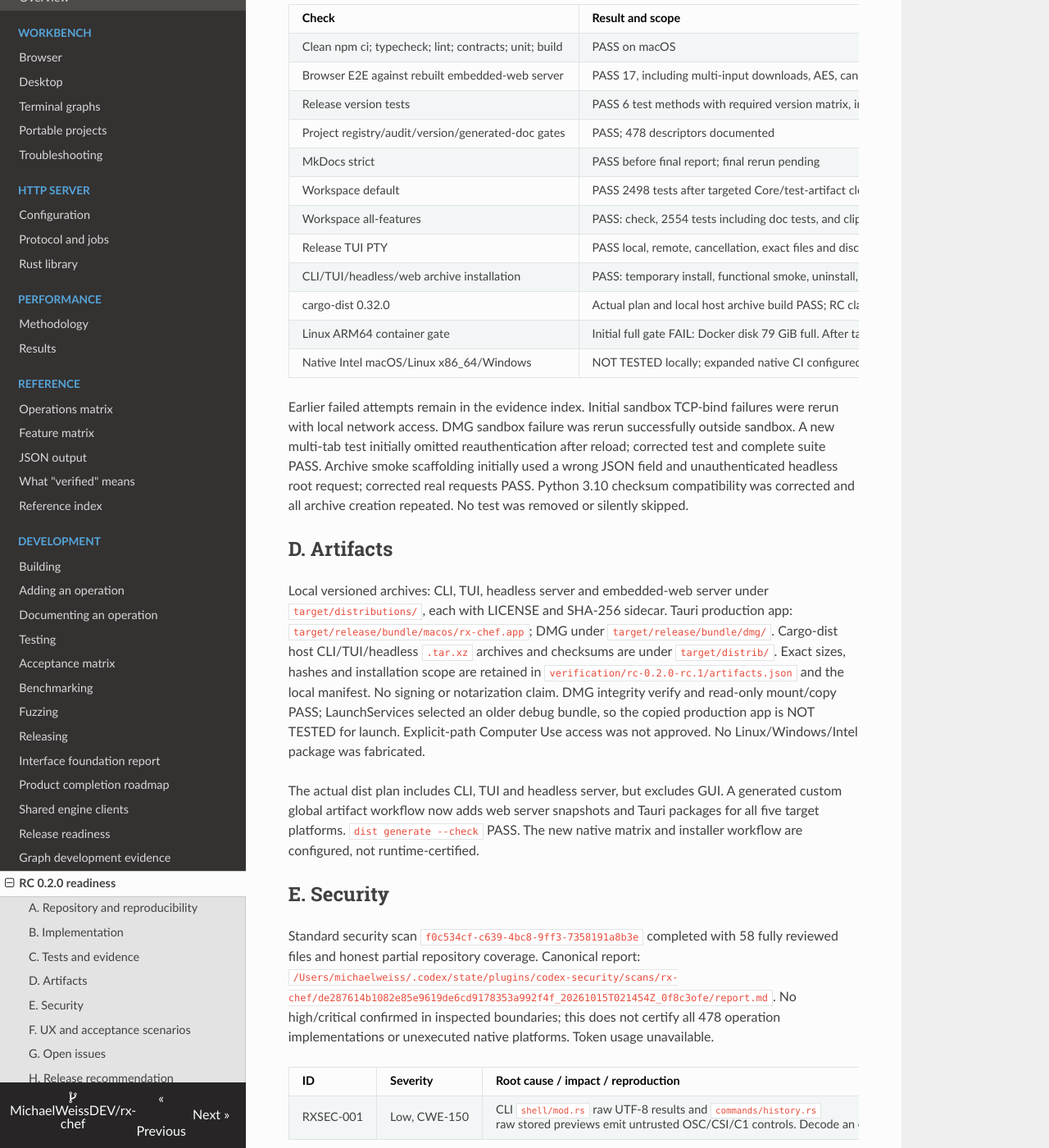
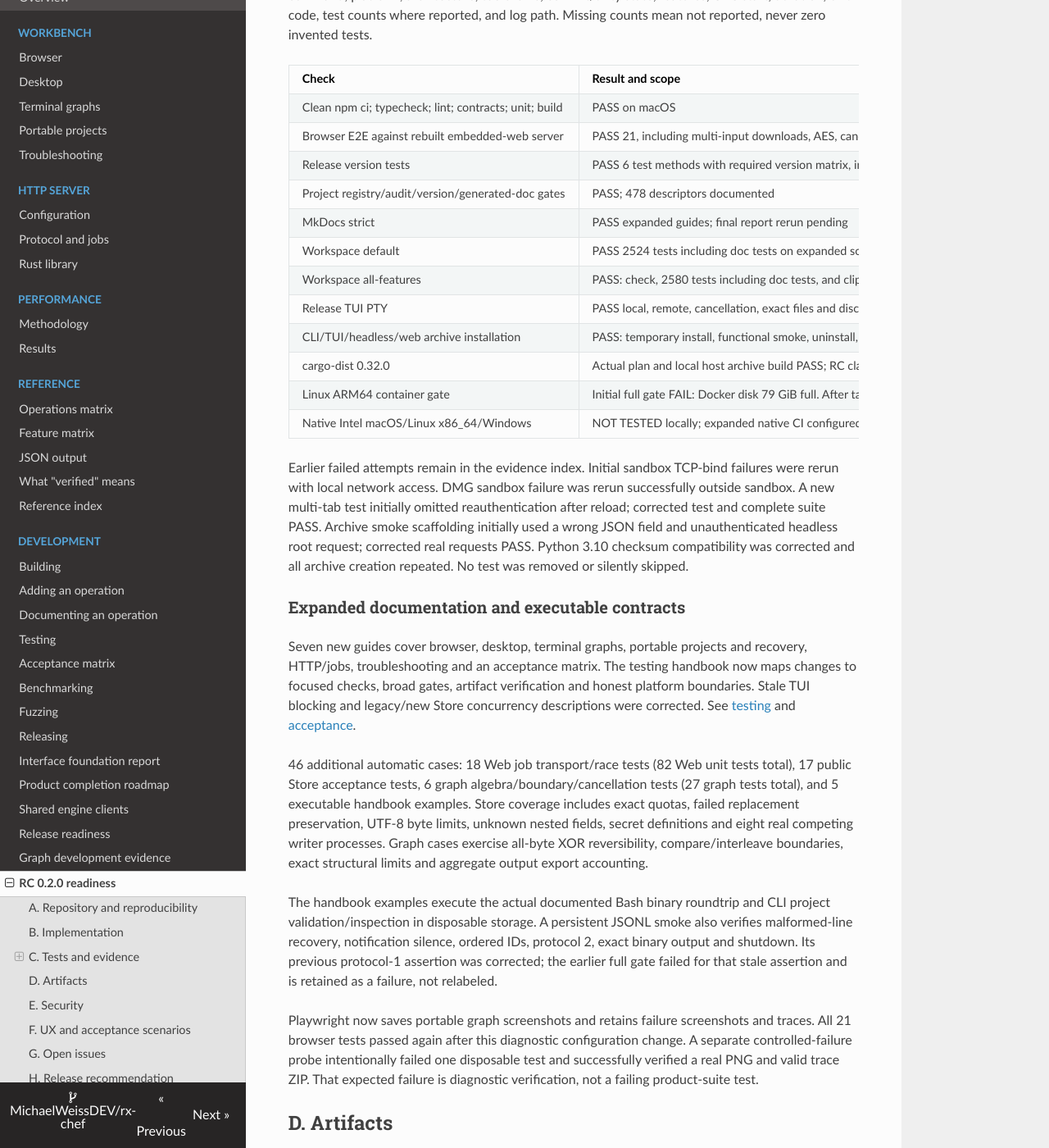
Before and after one commit to MichaelWeissDEV/rx-chef, an MkDocs documentation site: the page built from docs/development/0.2.0-rc.1-release-readiness.md, in a window 1280 px wide and 1400 px high, scrolled down 1375 px. Shown: the whole window at 82% size. Built offline with MkDocs 1.6.1, drawn with Linux system fonts in a browser that asks for light colours; nearby versions of some CDN libraries; some of the changed text lies outside the part shown.

Commit message:
docs: update 0.2.0-rc.1 release readiness and add graph performance metrics
- Expand browser E2E from 17 to 21 (add denied/corrupt storage, acceptance-A clipboard/save/load)
- Update workspace default: 2498 → 2524, all-features: 2554 → 2580
- Add 46 automatic test cases: 18 Web job transport/race, 17 Store acceptance, 6 graph algebra/cancellation, 5 executable handbook examples
- Add seven new guides: browser, desktop, terminal graphs, portable projects/recovery, HTTP/jobs, troubleshooting, acceptance matrix
- Document graph performance: 10/50/100-node import/render 881/73/140ms, arrange+theme 155/156/181ms, JS heap 24.3/19.2/33.0MB
- Update A–I acceptance scenarios with latest evidence

```diff
--- a/docs/development/0.2.0-rc.1-release-readiness.md
+++ b/docs/development/0.2.0-rc.1-release-readiness.md
@@ -11,7 +11,10 @@
 Host: macOS ARM64; Rust/Cargo 1.97.1; Node v26.7.0; npm 11.19.0.
 See `verification/rc-0.2.0-rc.1/baseline.md`. Command records capture both HEAD
 and dirty status; a working-tree run is not certification of the initial commit.
-Final implementation commit and final gate outcomes are appended after the local rehearsal.
+Expanded test/documentation commit: `c553399f96d3ae97add508960d691554c8284eb4`.
+Portable browser diagnostics commit: `bbbc46b3` (test paths/configuration and documentation only).
+The broad host run started on clean `c553399f`; runtime implementation remained unchanged
+while the separately verified browser diagnostics/documentation changes were committed.
 
 ## B. Implementation
 
@@ -23,7 +26,7 @@
 | CLI | Local/remote graphs, portable project validation, exact outputs; REPL/history control characters escaped |
 | TUI | Shared supervised jobs; real release-binary local/remote PTY, exact output, cancellation, resize, disconnect, restored terminal flags PASS |
 | Server | Headless and embedded-web variants tested separately; auth/policy and resource controls retained |
-| Web | Immutable revision snapshots; edits cancel including delayed submit ID; cancellation failure stays visible while polling; 17 real-server E2E PASS |
+| Web | Immutable revision snapshots; edits cancel including delayed submit ID; cancellation failure stays visible while polling; 21 real-server E2E PASS |
 | Desktop | Optimized macOS app + DMG built; GUI Recipe/Graph/native Save and exact export succeeded in a pre-existing debug bundle; production launch not yet verified |
 | Store | Existing graph/project validation, quotas, cooperative locks, private writes and secret checks retained; browser commits acknowledged only by transaction completion |
 
@@ -50,16 +53,16 @@
 | Check | Result and scope |
 |---|---|
 | Clean npm ci; typecheck; lint; contracts; unit; build | PASS on macOS |
-| Browser E2E against rebuilt embedded-web server | PASS 17, including multi-input downloads, AES, cancellation, project persistence and errors |
+| Browser E2E against rebuilt embedded-web server | PASS 21, including multi-input downloads, AES, cancellation, project persistence, denied/corrupt storage and exact acceptance-A clipboard/save/load |
 | Release version tests | PASS 6 test methods with required version matrix, invalid SemVer, metadata, exact headings, clean synthetic checkout and publishing guards |
 | Project registry/audit/version/generated-doc gates | PASS; 478 descriptors documented |
-| MkDocs strict | PASS before final report; final rerun pending |
-| Workspace default | PASS 2498 tests after targeted Core/test-artifact cleanup, including doc tests; earlier Rustdoc E0460 attempts retained |
-| Workspace all-features | PASS: check, 2554 tests including doc tests, and clippy correctness/suspicious. New cancellation-wait test added afterwards is verified separately and rerun in final gate |
+| MkDocs strict | PASS expanded guides; final report rerun pending |
+| Workspace default | PASS 2524 tests including doc tests on expanded source; earlier Rustdoc E0460 attempts and clean recovery retained |
+| Workspace all-features | PASS: check, 2580 tests including doc tests, and clippy correctness/suspicious on expanded source |
 | Release TUI PTY | PASS local, remote, cancellation, exact files and disconnect |
 | CLI/TUI/headless/web archive installation | PASS: temporary install, functional smoke, uninstall, reinstall and repeat; server tests run from unrelated cwd |
 | cargo-dist 0.32.0 | Actual plan and local host archive build PASS; RC classification true, publish_prereleases false |
-| Linux ARM64 container gate | Initial full gate FAIL: Docker disk 79 GiB full. After targeted cache recovery: 63 native Linux ARM64 graph/worker/server/store tests PASS; complete gate and installers remain unverified |
+| Linux ARM64 container gate | Initial full gate FAIL: Docker disk 79 GiB full. After targeted cache recovery: 63 native Linux ARM64 graph/worker/server/store tests PASS, then 9 final worker/client lifecycle tests PASS. Expanded clean-source run: 44 graph/store tests PASS (Rust 1.96.1, Node 22.20.0); complete Linux gate and installers remain unverified |
 | Native Intel macOS/Linux x86_64/Windows | NOT TESTED locally; expanded native CI configured but not dispatched |
 
 Earlier failed attempts remain in the evidence index. Initial sandbox TCP-bind
@@ -70,10 +73,42 @@
 corrected real requests PASS. Python 3.10 checksum compatibility was corrected
 and all archive creation repeated. No test was removed or silently skipped.
 
+### Expanded documentation and executable contracts
+
+Seven new guides cover browser, desktop, terminal graphs, portable projects and
+recovery, HTTP/jobs, troubleshooting and an acceptance matrix. The testing
+handbook now maps changes to focused checks, broad gates, artifact verification
+and honest platform boundaries. Stale TUI blocking and legacy/new Store
+concurrency descriptions were corrected. See [testing](testing.md) and
+[acceptance](acceptance-matrix.md).
+
+46 additional automatic cases: 18 Web job transport/race tests (82 Web unit tests
+total), 17 public Store acceptance tests, 6 graph algebra/boundary/cancellation
+tests (27 graph tests total), and 5 executable handbook examples. Store coverage
+includes exact quotas, failed replacement preservation, UTF-8 byte limits,
+unknown nested fields, secret definitions and eight real competing writer
+processes. Graph cases exercise all-byte XOR reversibility, compare/interleave
+boundaries, exact structural limits and aggregate output export accounting.
+
+The handbook examples execute the actual documented Bash binary roundtrip and
+CLI project validation/inspection in disposable storage. A persistent JSONL
+smoke also verifies malformed-line recovery, notification silence, ordered IDs,
+protocol 2, exact binary output and shutdown. Its previous protocol-1 assertion
+was corrected; the earlier full gate failed for that stale assertion and is
+retained as a failure, not relabeled.
+
+Playwright now saves portable graph screenshots and retains failure screenshots
+and traces. All 21 browser tests passed again after this diagnostic configuration
+change. A separate controlled-failure probe intentionally failed one disposable
+test and successfully verified a real PNG and valid trace ZIP. That expected
+failure is diagnostic verification, not a failing product-suite test.
+
 ## D. Artifacts
 
 Local versioned archives: CLI, TUI, headless server and embedded-web server under
-`target/distributions/`, each with LICENSE and SHA-256 sidecar. Tauri production
+fresh `target/rc-packages-*` directories, each with LICENSE and SHA-256 sidecar.
+Older `target/distributions/` archives are historical rehearsal outputs; consult
+the final evidence manifest for the exact current package paths. Tauri production
 app: `target/release/bundle/macos/rx-chef.app`; DMG under `target/release/bundle/dmg/`.
 Cargo-dist host CLI/TUI/headless `.tar.xz` archives and checksums are under
 `target/distrib/`. Exact sizes, hashes and installation scope are retained in
@@ -114,12 +149,12 @@
 
 | Scenario | Current evidence |
 |---|---|
-| A Recipe | Browser recipe/history/save/load E2E and native Bake PASS; exact required From Base64→To Hex clipboard sequence still NOT TESTED as one scenario |
+| A Recipe | Browser From Base64→To Hex with exact clipboard text, recipe save/load and exact repeated download PASS; debug-native Bake PASS; production-native scenario NOT TESTED |
 | B Multi-input | Browser three-input/fan-out three exact downloads and installed CLI/server exact all-byte outputs PASS |
 | C AES | Browser separate key/IV/ciphertext graph and exact plaintext download PASS |
 | D Branch isolation | Rust graph regression PASS; manual GUI error/remaining-output scenario NOT TESTED separately |
 | E Cancellation | Real native/server worker tests and TUI PTY PASS; edit/submit races covered by unit/E2E; native close-during-CPU-job still NOT TESTED |
-| F Project | Browser three-graph/two-recipe/history/settings persistence PASS; complete desktop/CLI roundtrip acceptance still NOT TESTED |
+| F Project | Browser three-graph/two-recipe/history/settings export/reload PASS; actual browser export validated by CLI, plus public Store file/reopen and executable CLI examples PASS; complete desktop roundtrip NOT TESTED |
 | G Desktop offline | Debug GUI Recipe/Graph and native byte export PASS; production installed launch not verified and OS networking was not disabled; scenario NOT TESTED |
 | H Remote | Real CLI/server integration and local/remote TUI PTY plus web graph tests PASS; one coordinated cross-client fixture scenario NOT TESTED separately |
 | I Installation | Host archive temporary install/uninstall/reinstall PASS; DMG verified/mounted/copied but production launch not verified; fresh machine/Gatekeeper/other OS installer scenarios NOT TESTED |
@@ -127,18 +162,23 @@
 Debug-app native Save dialog writes and graph saving were executed. The actual executable path was later checked and showed a debug bundle: these actions must not certify the production package. Production explicit-path Computer Use access was not approved; further GUI steps stopped. Opening a native graph
 dialog is verified; its file-selection action was not yet successfully completed
 by the automation driver, so graph loading is not claimed as accepted.
-Dark/light browser theme and narrow-window checks exist. Measured 10/50/100-node
-rendering/memory benchmarks, exhaustive keyboard/drag/drop acceptance and private
-window/denied-storage/upgrade/interrupted-tab scenarios remain NOT TESTED.
+Dark/light browser theme and narrow-window checks exist. 10/50/100-node browser measurements are retained in
+`verification/rc-0.2.0-rc.1/graph-performance.json`: import/render approximately
+881/73/140 ms, arrange plus two theme changes 155/156/181 ms, JS heap approximately
+24.3/19.2/33.0 MB on this run. The first import includes lazy editor initialization;
+these are single-run observations, not scaling guarantees or whole-process memory.
+Denied storage and corrupt persisted records have passing browser tests. Exhaustive
+keyboard/drag/drop acceptance and private-window/upgrade/interrupted-tab scenarios
+remain NOT TESTED.
 
 ## G. Open issues
 
-- P0: final host release-gate dry run must pass; clean default (2498) and all-features (2554) regressions are PASS before the final added acceptance tests.
+- P0: final host release-gate package phase still pending; expanded default (2524) and all-features (2580) regressions are PASS.
 - P0: native Windows and Intel macOS runtime/installer evidence missing; Linux ARM64 targeted runtime tests PASS, complete release/GUI/installer gate still unverified.
 - P0: complete mandatory A–I GUI/offline/installation acceptance, native close-during-work and fresh-system install evidence missing.
 - P1: new CI/package matrix requires actual CI execution, including headless/web snapshots and Tauri installers.
 - P1: public macOS signing/notarization/Gatekeeper validation and Windows ACL/runtime verification remain open.
-- P1: broader IndexedDB failure-mode and large-graph UX measurements remain open.
+- P1: native-webview persistence, private-window/upgrade/interrupted-tab acceptance and broader graph interaction/performance sampling remain open; browser denied/quota/corrupt/commit-abort/concurrent-tab cases and 10/50/100-node observations now have evidence.
 - P2: bounded parallel DAG scheduling is a post-release optimization.
 
 ## H. Release recommendation
```
Also changed, not shown: 1 other file.
